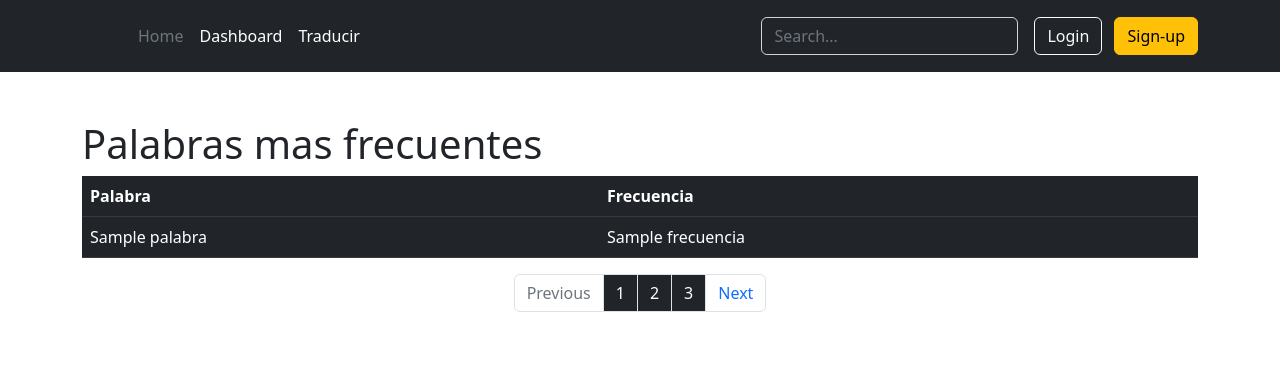
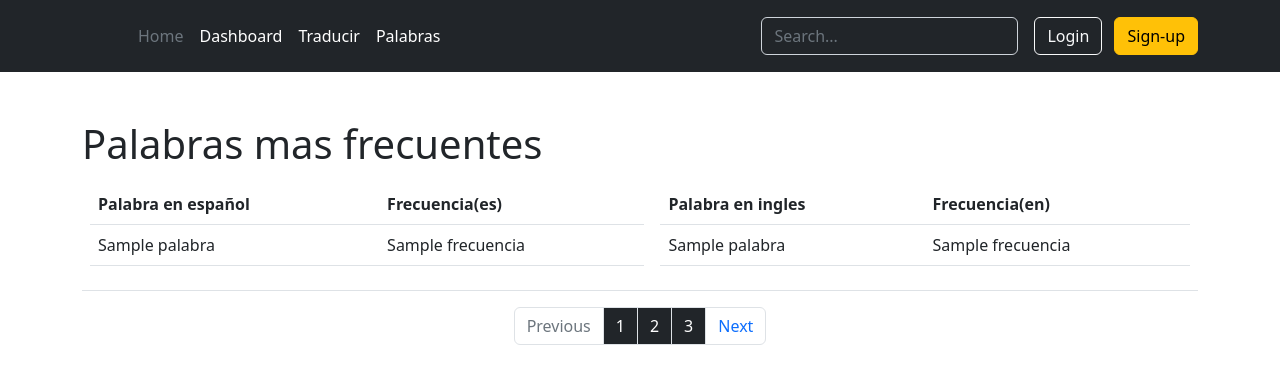
Before and after one commit to MarcosValdez/aplicativo-turismo-backend, a Flask app: template src/templates/conteo.html in a window 1280 px wide. Shown: the top 384 px of the page. Run offline with Flask 2, Linux system fonts and the light colour scheme; the template is opened without the code that fills it: most values are stand-ins (such as "Sample title", 1, 10 or a date in 2020).

Commit message:
feat: tabla de palabras en espanol e ingles, views.py y conte.html

```diff
--- a/src/routes/views.py
+++ b/src/routes/views.py
@@ -22,5 +22,5 @@ def dashboard():
     return render_template('dashboard.html', datos=[doc.to_dict() for doc in db.collection('traduccion').stream()])
 
 @views.route("/conteo")
-def conteo():
-    return render_template('conteo.html', datos=[doc.to_dict() for doc in db.collection('conteo_ingles').stream()])
+def conteoingles():
+    return render_template('conteo.html', datosespanol=[doc.to_dict() for doc in db.collection('conteo_espanol').stream()], datosingles=[doc.to_dict() for doc in db.collection('conteo_ingles').stream()])
--- a/src/templates/base.html
+++ b/src/templates/base.html
@@ -50,6 +50,9 @@
             <li>
               <a href="#" class="nav-link px-2 text-white">Traducir</a>
             </li>
+            <li>
+              <a href="/conteo" class="nav-link px-2 text-white">Palabras</a>
+            </li>
           </ul>
 
           <form class="col-12 col-lg-auto mb-3 mb-lg-0 me-lg-3" role="search">
--- a/src/templates/conteo.html
+++ b/src/templates/conteo.html
@@ -2,6 +2,60 @@
 content %}
 <div class="container my-5">
   <h1>Palabras mas frecuentes</h1>
+  <table class="table table-hover">
+    <tr>
+      <td>
+        <table class="table">
+          <thead>
+            <th>Palabra en español</th>
+            <th>Frecuencia(es)</th>
+
+          </thead>
+          <tbody>
+            {%for a in datosespanol%}
+            <tr>
+              <td>{{a.palabra}}</td>
+              <td>{{a.frecuencia}}</td>
+            </tr>
+            {%endfor%}
+          </tbody>
+        </table>
+      </td>
+      <td>
+        <table class="table">
+          <thead>
+            <th>Palabra en ingles</th>
+            <th>Frecuencia(en)</th>
+
+          </thead>
+          <tbody>
+            {%for i in datosingles%}
+            <tr>
+              <td>{{i.palabra}}</td>
+              <td>{{i.frecuencia}}</td>
+            </tr>
+            {%endfor%}
+          </tbody>
+        </table>
+      </td>
+    </tr>
+  </table>
+<!--   <table class="table table-dark table-hover">
+    <thead>
+      <th>Palabra</th>
+      <th>Frecuencia</th>
+
+    </thead>
+    <tbody>
+      {%for i in datos%}
+      <tr>
+        <td>{{i.palabra}}</td>
+        <td>{{i.frecuencia}}</td>
+      </tr>
+      {%endfor%}
+    </tbody>
+
+  </table>
   <table class="table table-dark table-hover">
     <thead>
       <th>Palabra</th>
@@ -16,7 +70,8 @@
       </tr>
       {%endfor%}
     </tbody>
-      </table>
+
+  </table> -->
 
   <nav aria-label="navigation">
     <ul class="pagination justify-content-center">
```
Lines whose indentation alone changed are shown as unchanged.
